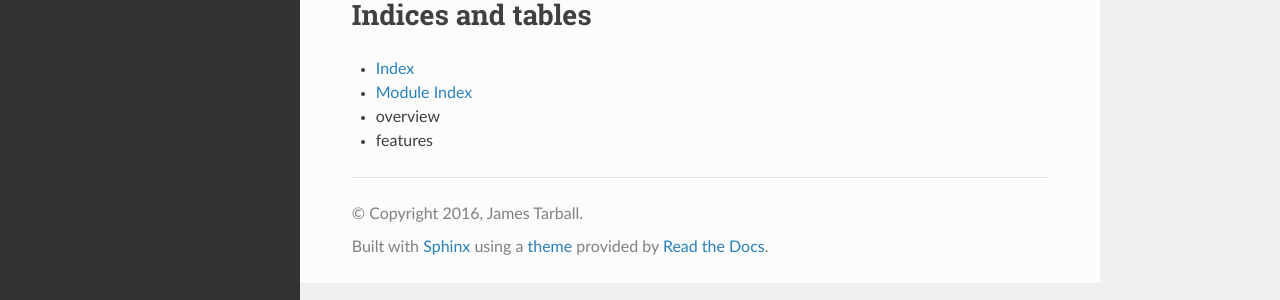
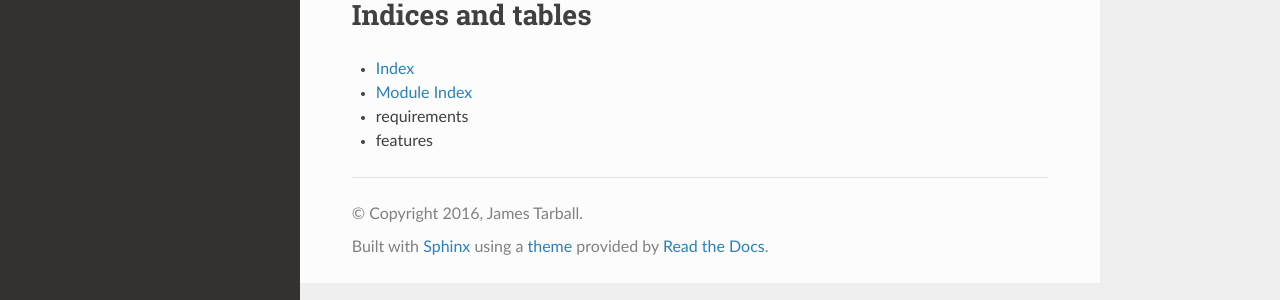
Before and after one commit to JTarball/django-blog, a Sphinx documentation site: the page built from docs/source/index.rst, in a window 1280 px wide. Shown: the part 212-512 px from the top of the page. Built offline with Sphinx 7.4.7 and the Read the Docs theme 2.0.0, drawn with Linux system fonts in a browser that asks for light colours.

Commit message:
Updated docs

```diff
--- a/docs/source/index.rst
+++ b/docs/source/index.rst
@@ -18,5 +18,5 @@ Indices and tables
 
 * :ref:`genindex`
 * :ref:`modindex`
-* :ref:`overview`
+* :ref:`requirements`
 * :ref:`features`
```
